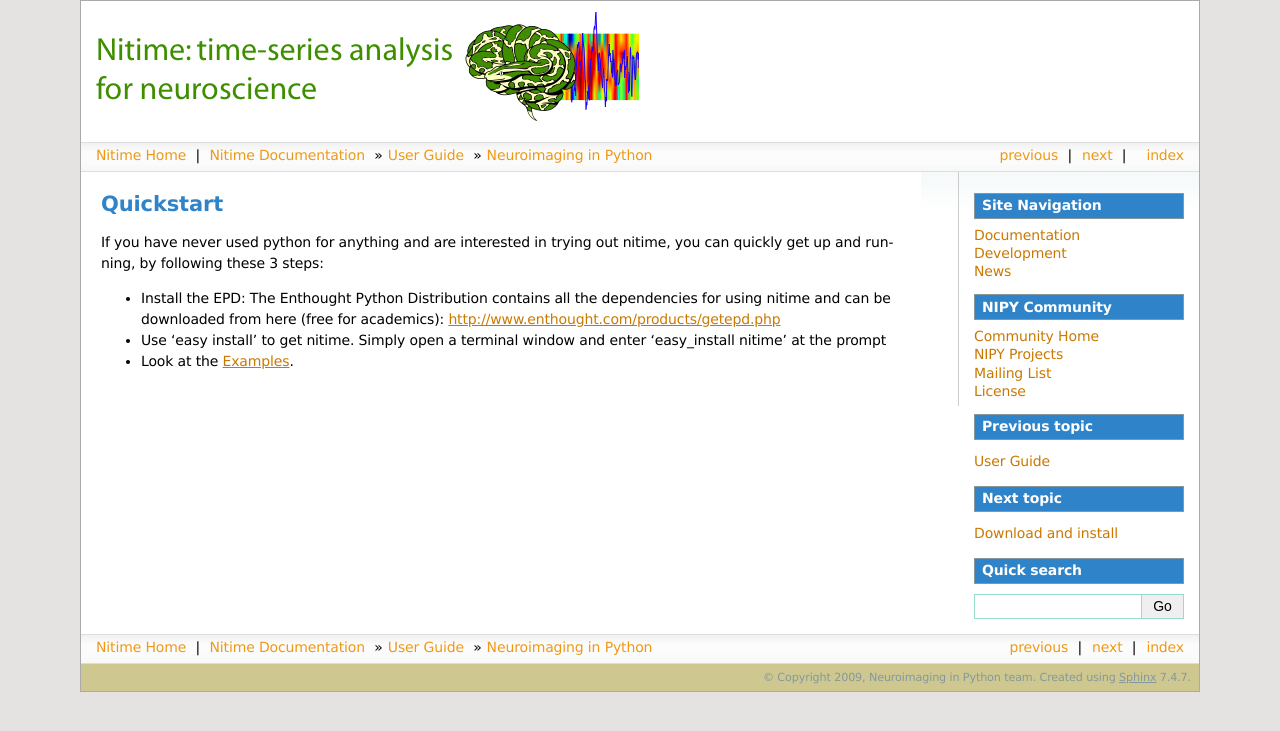
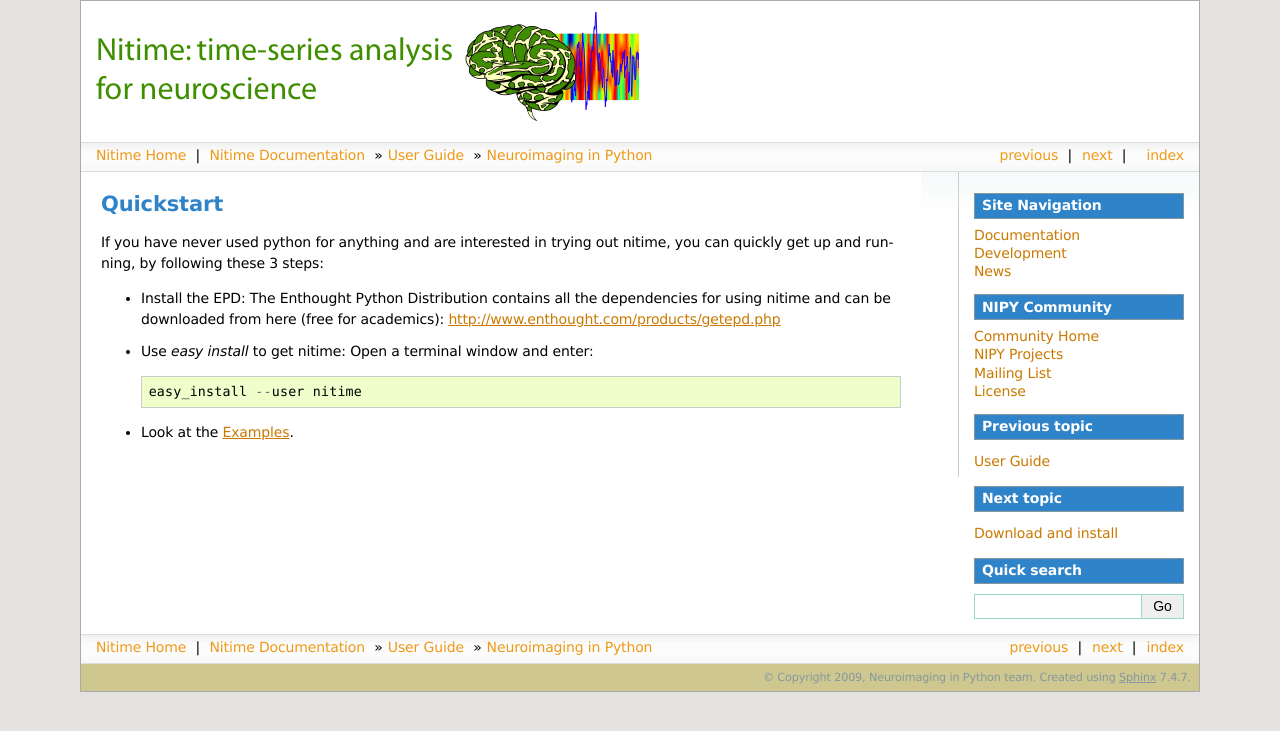
Before and after one commit to nipy/nitime, a Sphinx documentation site: the page built from doc/users/quickstart.rst, in a window 1280 px wide. Shown: the top 731 px of the page. Built offline with Sphinx 7.4.7, drawn with Linux system fonts in a browser that asks for light colours; formulas are drawn with MathJax 3; pages that are not in the unit, such as notebooks, are missing from menus.

Commit message:
Fix to quickstart: call to easy_install displayed as code-block.

```diff
--- a/doc/users/quickstart.rst
+++ b/doc/users/quickstart.rst
@@ -10,7 +10,10 @@
   academics):
   http://www.enthought.com/products/getepd.php
 
-- Use 'easy install' to get nitime. Simply open a terminal window and enter
-  'easy_install nitime' at the prompt
+- Use *easy install* to get nitime: Open a terminal window and enter::
+
+
+      easy_install --user nitime
+
 
 - Look at the :ref:`examples`.
```
